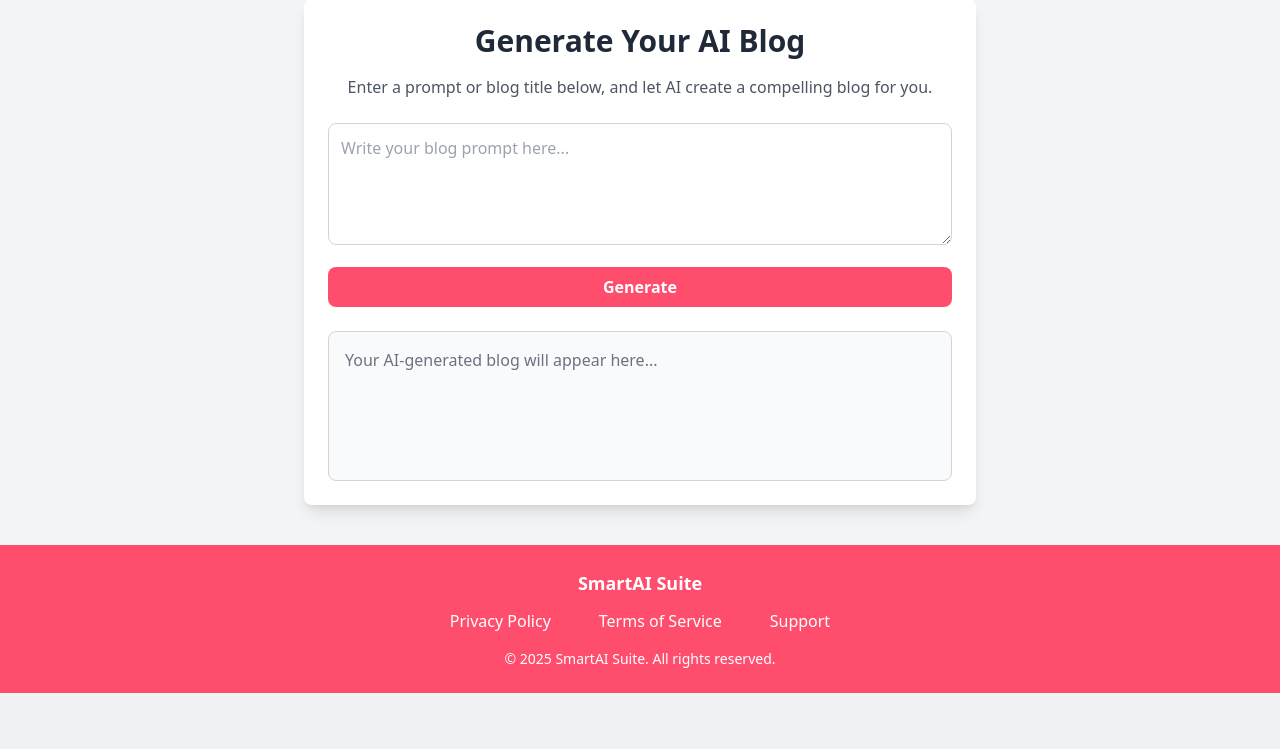
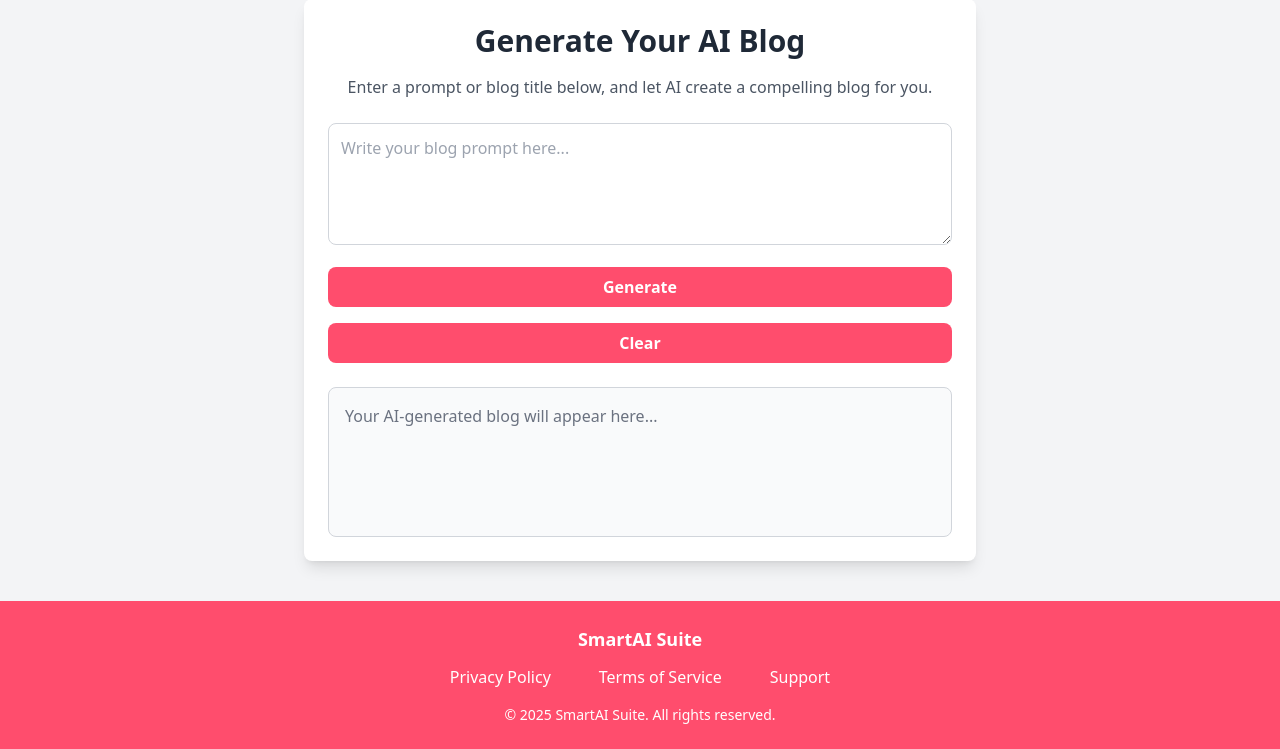
Before and after one commit to PariBai/SmartAISuite-AI-Article-Generator, a Flask app: page / in a window 1280 px wide. Shown: the part 105-854 px from the top of the page. Before the commit the page ends 798 px from the top, so only its background shows below. Run offline with Flask 3, Linux system fonts and the light colour scheme.

Commit message:
Added Clear Functinality

```diff
--- a/templates/index.html
+++ b/templates/index.html
@@ -3,38 +3,30 @@
 <head>
     <meta charset="UTF-8">
     <meta name="viewport" content="width=device-width, initial-scale=1.0">
-    <link rel = 'stylesheet' href="./static/css/output.css">
+    <link rel='stylesheet' href="./static/css/output.css">
     <title>AI Article Generator</title>
 </head>
 <body class="bg-gray-100">
     <nav class="bg-[#ff4d6d] text-white p-4 shadow-md">
         <div class="container mx-auto flex justify-between items-center">
             <a href="/" class="text-2xl font-bold">SmartAI Suite</a>
-
-            <!-- Desktop Menu -->
             <div class="hidden md:flex gap-6">
-            <a href="{{ url_for('home') }}" class="hover:underline">Home</a>
-            <a href="{{ url_for('features') }}" class="hover:underline">Features</a>
-            <a href="{{ url_for('pricing') }}" class="hover:underline">Pricing</a>
-            <a href="{{ url_for('contact') }}" class="hover:underline">Contact</a>
-
+                <a href="{{ url_for('home') }}" class="hover:underline">Home</a>
+                <a href="{{ url_for('features') }}" class="hover:underline">Features</a>
+                <a href="{{ url_for('pricing') }}" class="hover:underline">Pricing</a>
+                <a href="{{ url_for('contact') }}" class="hover:underline">Contact</a>
             </div>
-
-            <!-- Mobile Menu Toggle -->
             <button id="menu-toggle" class="md:hidden">
                 <svg id="menu-icon" class="w-7 h-7" fill="none" stroke="currentColor" stroke-width="2" viewBox="0 0 24 24" xmlns="http://www.w3.org/2000/svg">
                     <path stroke-linecap="round" stroke-linejoin="round" d="M4 6h16M4 12h16m-7 6h7"></path>
                 </svg>
             </button>
         </div>
-
-        <!-- Mobile Menu -->
         <div id="mobile-menu" class="hidden md:hidden mt-4 flex flex-col items-center gap-4">
             <a href="{{ url_for('home') }}" class="hover:underline">Home</a>
             <a href="{{ url_for('features') }}" class="hover:underline">Features</a>
             <a href="{{ url_for('pricing') }}" class="hover:underline">Pricing</a>
             <a href="{{ url_for('contact') }}" class="hover:underline">Contact</a>
-
         </div>
     </nav>
     <section class="container mx-auto mt-10 p-6 bg-white shadow-lg rounded-lg max-w-2xl text-center">
@@ -43,7 +35,8 @@
 
         <textarea id="blog-prompt" class="w-full p-3 border border-gray-300 rounded-lg focus:outline-none focus:ring-2 focus:ring-[#ff4d6d]" rows="4" placeholder="Write your blog prompt here..."></textarea>
 
-        <button id="generate-btn" class="mt-4 w-full bg-[#ff4d6d] text-white font-bold py-2 px-4 rounded-lg hover:bg-[#e0435f] transition-all">Generate</button>
+        <button id="generate-btn" class="mt-4 w-full bg-[#ff4d6d]  mb-4  text-white font-bold py-2 px-4 rounded-lg hover:bg-[#e0435f] transition-all ">Generate</button>
+        <button id="clear-btn" class="mt-2 w-full bg-[#ff4d6d] mt-5 text-white font-bold py-2 px-4 rounded-lg hover:bg-gray-500 transition-all ">Clear</button>
 
         <div id="ai-response" class="mt-6 p-4 border border-gray-300 bg-gray-50 rounded-lg min-h-[150px] text-gray-700 text-left">
             <p class="text-gray-500">Your AI-generated blog will appear here...</p>
@@ -53,7 +46,7 @@
         <div class="container mx-auto">
             <p class="text-lg font-semibold">SmartAI Suite</p>
             <div class="flex justify-center gap-6 space-x-6 mt-3">
-                <a href="#" class="hover:underline">Privacy Policy </a>
+                <a href="#" class="hover:underline">Privacy Policy</a>
                 <a href="#" class="hover:underline">Terms of Service</a>
                 <a href="#" class="hover:underline">Support</a>
             </div>
@@ -65,11 +58,15 @@
         document.getElementById('menu-toggle').addEventListener('click', function() {
             document.getElementById('mobile-menu').classList.toggle('hidden');
         });
+
         async function populate() {
             const prompt = document.getElementById("blog-prompt").value;
             const responseBox = document.getElementById("ai-response");
+            const generateBtn = document.getElementById("generate-btn");
 
-            responseBox.innerHTML = "<p class='text-gray-500'>Generating...</p>";  // Loading text
+            generateBtn.disabled = true;
+            generateBtn.classList.add("opacity-50", "cursor-not-allowed");
+            responseBox.innerHTML = "<p class='text-gray-500'>Generating...</p>";
 
             try {
                 let response = await fetch('/generate', {
@@ -86,16 +83,19 @@
                 }
             } catch (error) {
                 responseBox.innerHTML = `<p class='text-red-500'>Error: Unable to generate.</p>`;
+            } finally {
+                generateBtn.disabled = false;
+                generateBtn.classList.remove("opacity-50", "cursor-not-allowed");
             }
         }
 
+        function clearFields() {
+            document.getElementById("blog-prompt").value = "";
+            document.getElementById("ai-response").innerHTML = "<p class='text-gray-500'>Your AI-generated blog will appear here...</p>";
+        }
+
         document.getElementById('generate-btn').addEventListener('click', populate);
-
-
-
-
-
-
+        document.getElementById('clear-btn').addEventListener('click', clearFields);
     </script>
 </body>
 </html>
```
Also changed, not shown: 1 other file.
